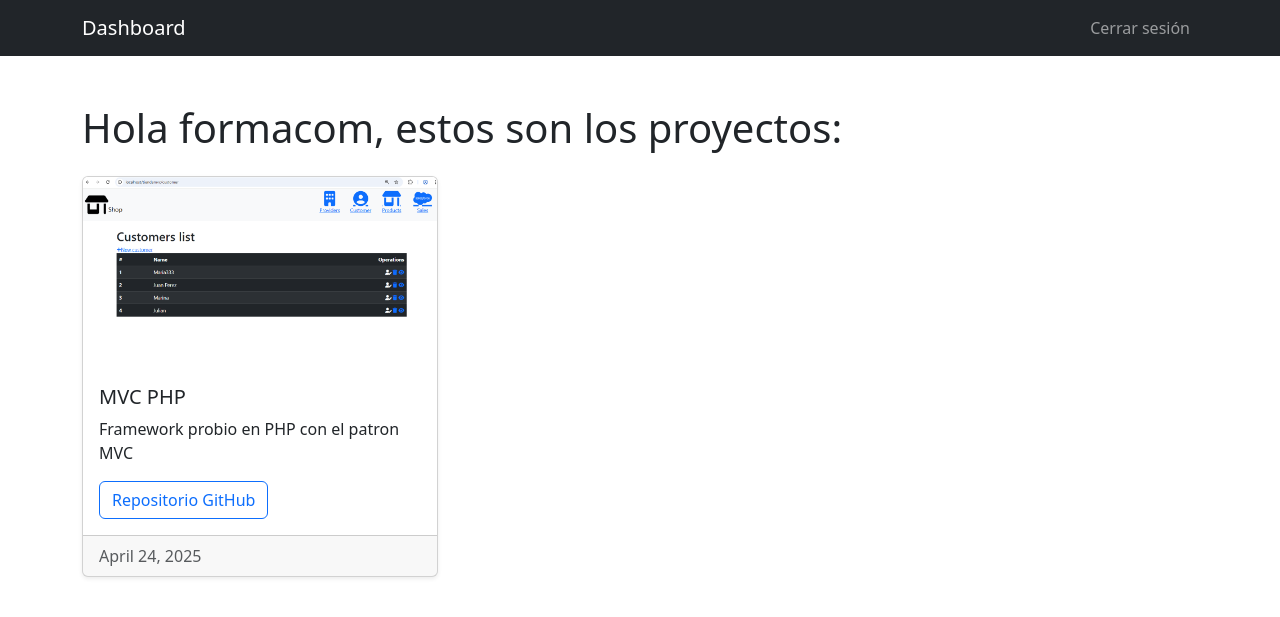
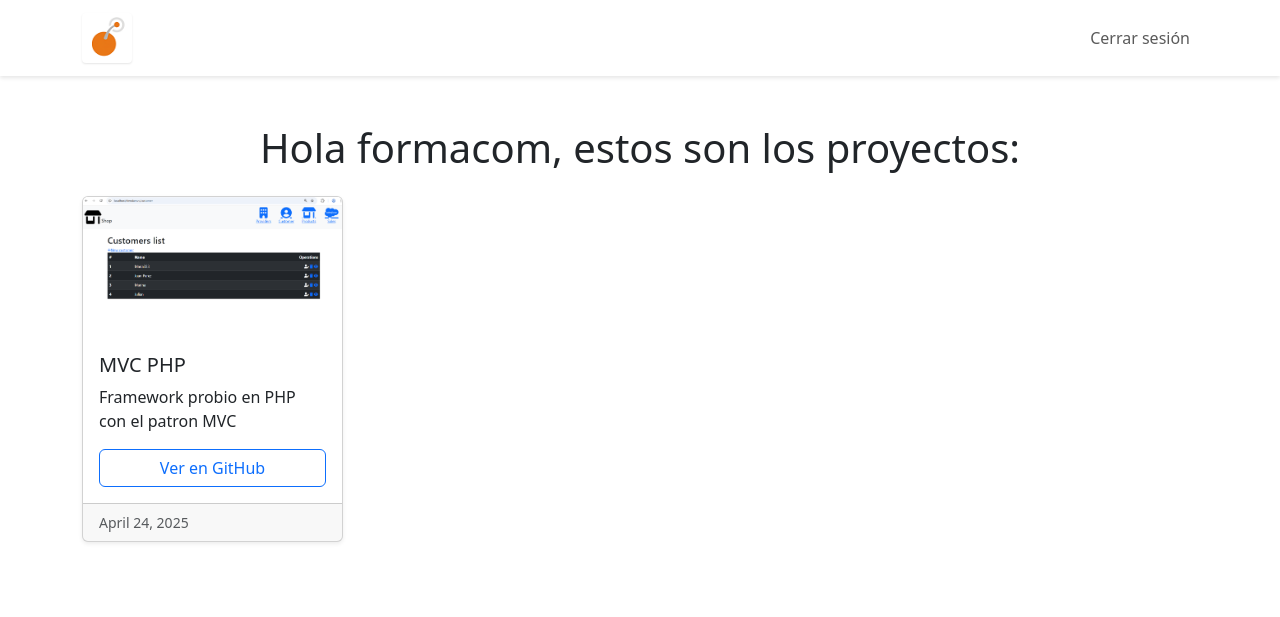
Before and after one commit to tfermoso/pythonanywhere, a Django app: page /dashboard/ in a window 1280 px wide. Shown: the top 617 px of the page. Run offline with Django 5.2, Linux system fonts and the light colour scheme; a user stored in the database is signed in; data comes from the database, SQL or seed files in the repository.

Commit message:
formateando dashboard

```diff
--- a/app1/templates/app1/dashboard.html
+++ b/app1/templates/app1/dashboard.html
@@ -3,42 +3,76 @@
 <html lang="es">
 <head>
   <meta charset="UTF-8">
+  <meta name="viewport" content="width=device-width, initial-scale=1">
   <title>Bienvenido</title>
   <link href="https://cdn.jsdelivr.net/npm/bootstrap@5.3.0/dist/css/bootstrap.min.css" rel="stylesheet">
+
+  <!-- Estilos personalizados -->
+  <style>
+    /* Barra clara con sombra suave */
+    .navbar-custom {
+      background-color: #ffffff;
+      box-shadow: 0 2px 4px rgba(0,0,0,0.1);
+    }
+    /* Ajustes para el logo: fondo blanco, padding y reborde suave */
+    .navbar-custom .navbar-brand img {
+      max-height: 50px;
+      background-color: #ffffff;
+      padding: 0.25rem;
+      border-radius: 0.25rem;
+      box-shadow: 0 1px 2px rgba(0,0,0,0.1);
+    }
+  </style>
 </head>
 <body>
-  <nav class="navbar navbar-expand-lg navbar-dark bg-dark">
+  <nav class="navbar navbar-expand-lg navbar-light navbar-custom">
     <div class="container">
-      <a class="navbar-brand" href="#">Dashboard</a>
-      <div class="collapse navbar-collapse">
+      <a class="navbar-brand" href="{% url 'index' %}">
+        <img src="{% static 'app1/images/logo.png' %}" alt="Logo">
+      </a>
+      <button class="navbar-toggler" type="button" data-bs-toggle="collapse" data-bs-target="#mainNavbar"
+              aria-controls="mainNavbar" aria-expanded="false" aria-label="Mostrar menú">
+        <span class="navbar-toggler-icon"></span>
+      </button>
+      <div class="collapse navbar-collapse" id="mainNavbar">
         <ul class="navbar-nav ms-auto">
-          <li class="nav-item"><a class="nav-link" href="{% url 'salir' %}">Cerrar sesión</a></li>
+          <li class="nav-item">
+            <a class="nav-link" href="{% url 'salir' %}">Cerrar sesión</a>
+          </li>
         </ul>
       </div>
     </div>
   </nav>
 
   <div class="container py-5">
-    <h1 class="mb-4">Hola {{ user.username }}, estos son los proyectos:</h1>
+    <h1 class="mb-4 text-center">Hola {{ user.username }}, estos son los proyectos:</h1>
     <div class="row">
       {% for proyecto in proyectos %}
-      <div class="col-md-4 mb-4">
-        <div class="card h-100 shadow-sm">
-          <img src="{{ proyecto.imagen.url }}" class="card-img-top" alt="{{ proyecto.titulo }}">
-          <div class="card-body">
-            <h5 class="card-title">{{ proyecto.titulo }}</h5>
-            <p class="card-text">{{ proyecto.descripcion|truncatewords:25 }}</p>
-            <a href="{{ proyecto.enlace }}" class="btn btn-outline-primary" target="_blank">Repositorio GitHub</a>
-          </div>
-          <div class="card-footer text-muted">
-            {{ proyecto.fecha }}
+        <div class="col-12 col-sm-6 col-md-4 col-lg-3 mb-4">
+          <div class="card h-100 shadow-sm">
+            <img src="{{ proyecto.imagen.url }}"
+                 class="card-img-top img-fluid"
+                 alt="{{ proyecto.titulo }}">
+            <div class="card-body d-flex flex-column">
+              <h5 class="card-title">{{ proyecto.titulo }}</h5>
+              <p class="card-text flex-grow-1">{{ proyecto.descripcion|truncatewords:25 }}</p>
+              <a href="{{ proyecto.enlace }}"
+                 class="btn btn-outline-primary mt-auto"
+                 target="_blank">
+                Ver en GitHub
+              </a>
+            </div>
+            <div class="card-footer text-muted small">
+              {{ proyecto.fecha }}
+            </div>
           </div>
         </div>
-      </div>
       {% empty %}
-      <p>No hay proyectos aún.</p>
+        <p class="text-center">No hay proyectos aún.</p>
       {% endfor %}
     </div>
   </div>
+
+  <script src="https://cdn.jsdelivr.net/npm/bootstrap@5.3.0/dist/js/bootstrap.bundle.min.js"></script>
 </body>
 </html>
```
